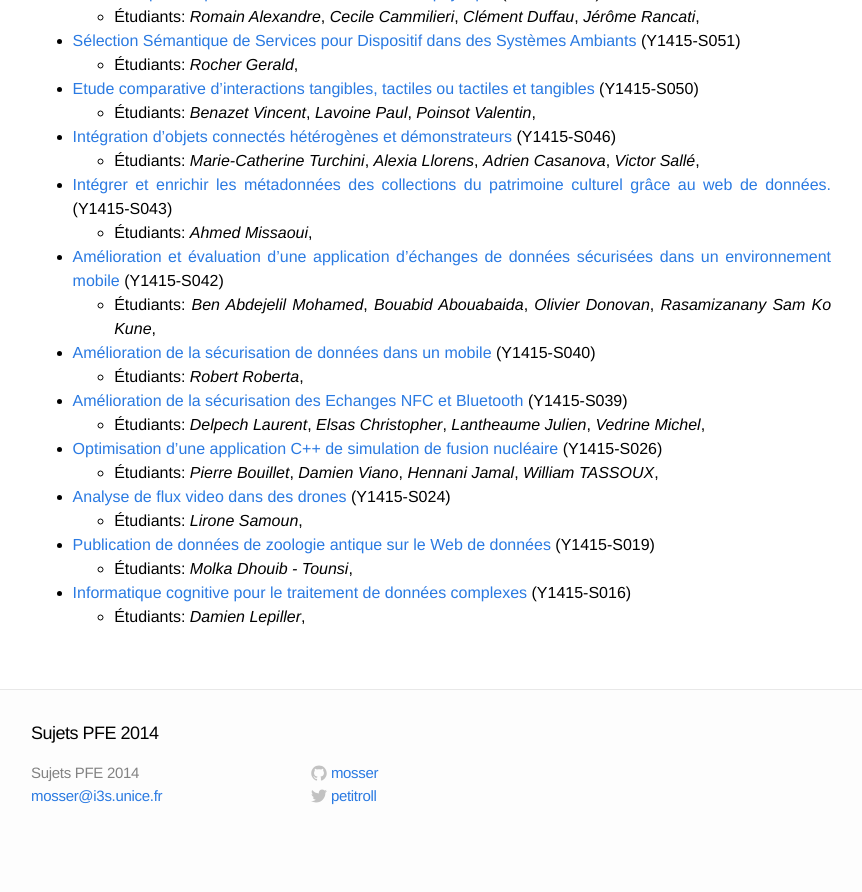
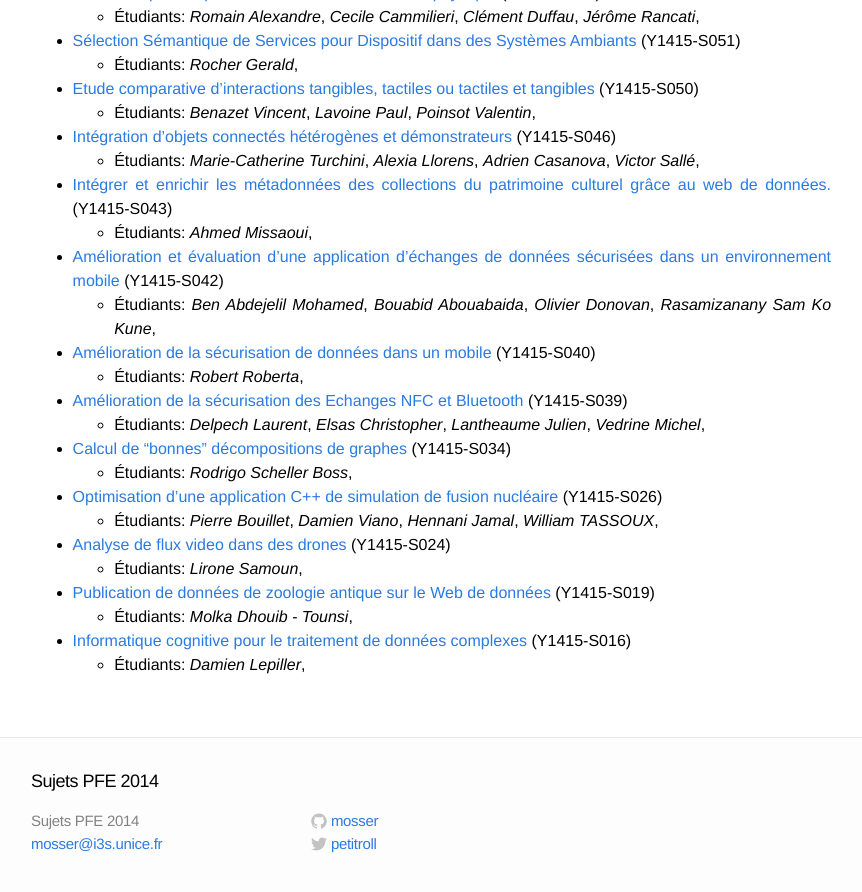
Before and after one commit to gmolines/pfe, a Jekyll site: the page built from index.md, in a window 1280 px wide and 900 px high, scrolled down 795 px. Shown: the top 892 px of the window, without its empty margins (209-1071 px from the left). Built offline with Jekyll 4.4.1, drawn with Linux system fonts in a browser that asks for light colours; before the commit the page ends 1647 px from its top, so only the background shows below that.

Commit message:
Update 2014-09-15-Y1415-S034.markdown

```diff
--- a/_posts/2014-09-15-Y1415-S034.markdown
+++ b/_posts/2014-09-15-Y1415-S034.markdown
@@ -2,7 +2,8 @@
 layout: post
 title: "Calcul de “bonnes” décompositions de graphes"
 date: 2014-09-15 15:40:46
-categories: [dispo, web]
+categories: [oqp, web]
+students: ["Rodrigo Scheller Boss"]
 pid: Y1415-S034
 type: Research
 contact: Nicolas NISSE
```
